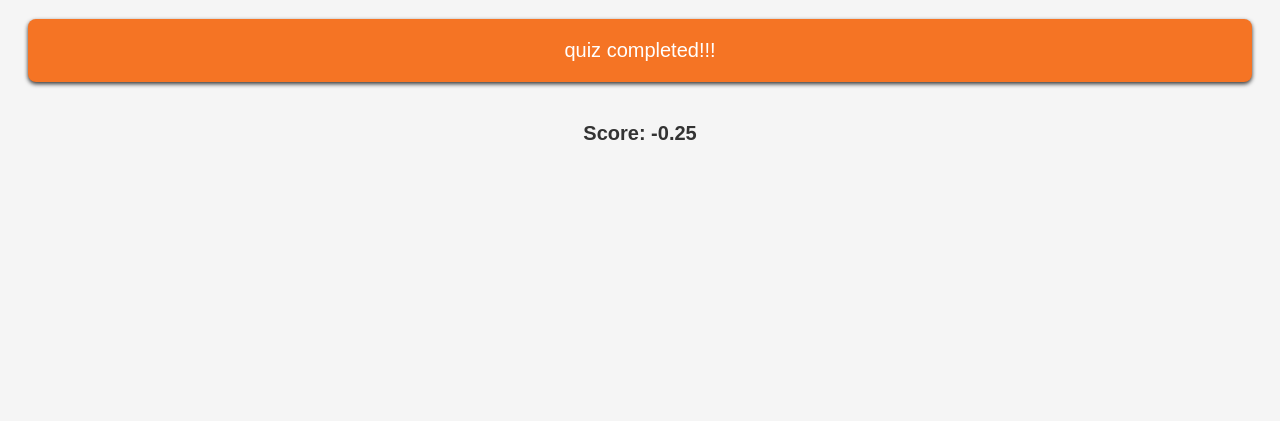
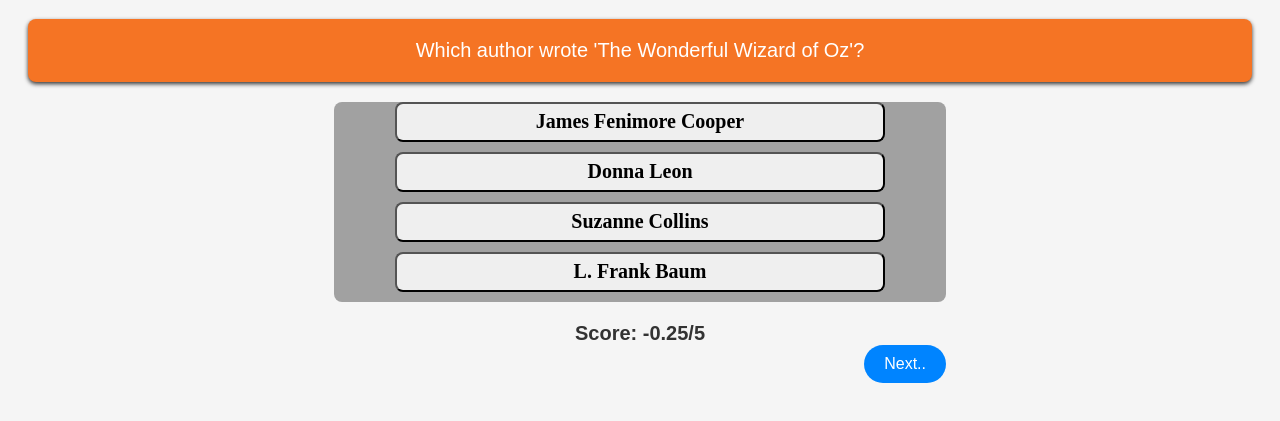
Before and after one commit to Khushal2706/quiz-game-app, a plain HTML site: page index.html in a window 1280 px wide. Both pictures are taken after a click on the button "Four". Shown: the part 89-510 px from the top of the page. Drawn offline with Linux system fonts and the light colour scheme.

Commit message:
completed quiz game app

```diff
--- a/index.html
+++ b/index.html
@@ -13,6 +13,9 @@
     <div id="question"></div>
     <div id="options"></div>
     <div id="score"></div>
+    <div id="btn">
+        <div id="next">Next..</div>
+    </div>
     <script src="script.js"></script>
 
 </body>
--- a/script.js
+++ b/script.js
@@ -51,14 +51,21 @@ const quesJSON = [
   ];
 
 // destructuring the needy elements
-let score = 0;
-let currentQuestion = 0;
-const {correctAnswer, options, question} = quesJSON[currentQuestion];
+
 // fetching the content
 const questionEl = document.getElementById("question");
 const optionEl = document.getElementById("options");
 const scoreEl = document.getElementById("score");
+const nextEl = document.getElementById("next");
+let score = 0;
+let currentQuestion = 0;
+const totalScore = quesJSON.length;
 
+nextEl.addEventListener("click", ()=>{
+  scoreEl.textContent = `Score: ${score}/${totalScore}`;
+  nextQuestion();
+});
+showQuestion();
 function showQuestion(){
     const {correctAnswer, options, question} = quesJSON[currentQuestion];
     // manipulating the dom
@@ -80,36 +87,25 @@ shuffledOptions.forEach((opt) =>{
             score = score-0.25;
         }
         console.log(score);
-        scoreEl.textContent = `Score: ${score}`;
-        questionEl.textContent = `quiz completed!!!`
-        optionEl.textContent = "";
+        scoreEl.textContent = `Score: ${score}/${totalScore}`;
+       nextQuestion();
     })
 });
 
 }
 
-//  adding buttons on the option div
-const shuffledOptions = shuffleOptions(options);
 
-// populating the options
-shuffledOptions.forEach((opt) =>{
-    const btn = document.createElement("button");
-    btn.textContent = opt;
-    optionEl.appendChild(btn);
 
-    // event handling on the button
-    btn.addEventListener("click", ()=>{
-        if(opt == correctAnswer){
-            score++;
-        }else{
-            score = score-0.25;
-        }
-        console.log(score);
-        scoreEl.textContent = `Score: ${score}`;
-        questionEl.textContent = `quiz completed!!!`
-        optionEl.textContent = "";
-    })
-});
+function nextQuestion(){
+  currentQuestion++;
+  optionEl.textContent = "";
+  if( currentQuestion>= quesJSON.length){
+    questionEl.textContent = `quiz completed!!!`
+    nextEl.remove();
+  }else{
+    showQuestion();
+  }
+}
 
 // shuffling the options
 function shuffleOptions(options){
```
